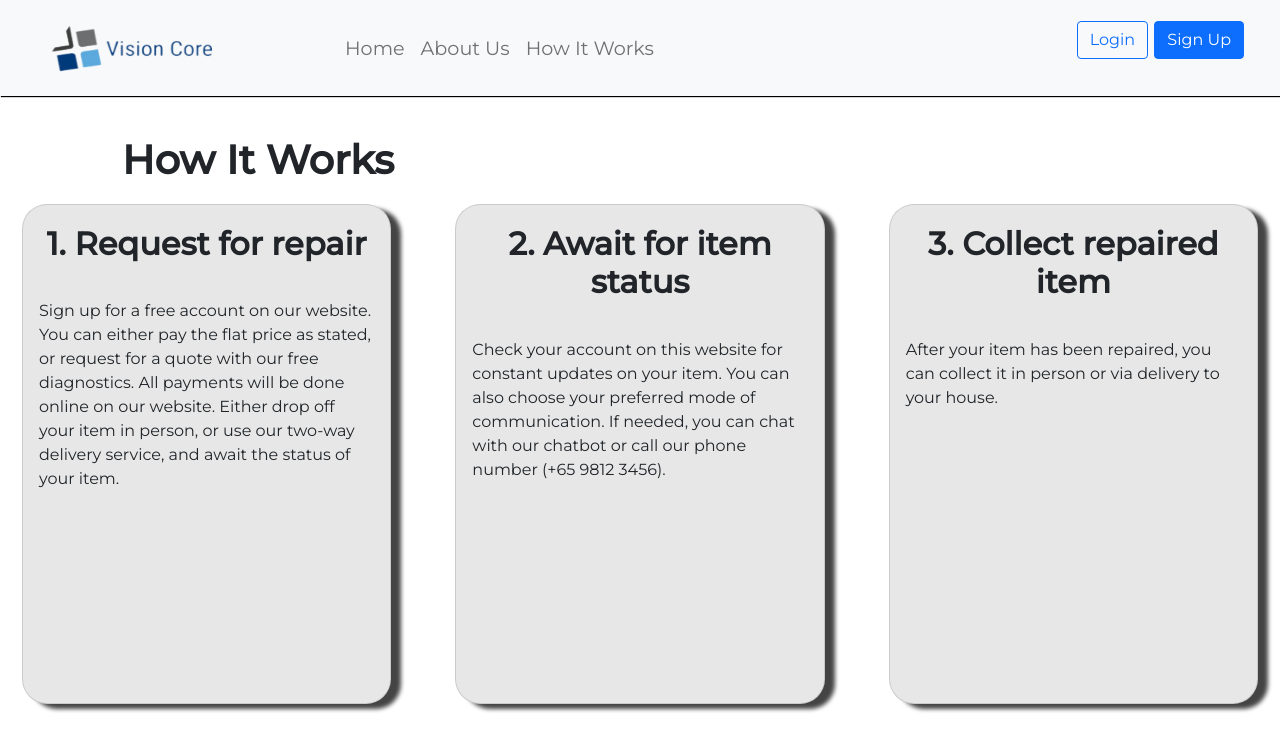
After one commit to sunshinefactoryyy/app-security-proj, a Flask app: template templates/workflow.html in a window 1280 px wide. The commit adds this page. Shown: the top 751 px of the page. Run offline with Flask 2, Linux system fonts and the light colour scheme; the template is opened without the code that fills it, so the values that code supplies are empty; style sheets or scripts are compiled from the project's sources; some libraries are stand-ins or nearby versions.

Commit message:
created workflow.html and added more hover effects for social media icons in home.html

```diff
--- a/server.py
+++ b/server.py
@@ -16,7 +16,7 @@ def about():
 
 @app.route('/faq')
 def faq():
-    return render_template('faq.html', title='FAQ')
+    return render_template('workflow.html', title='Workflow')
 
 
 @app.route('/login')
--- a/static/styles/Global.css
+++ b/static/styles/Global.css
@@ -356,4 +398,59 @@ nav .container-fluid .btn-container .btn-primary:hover .sign-up {
   background: #fff;
   color: #05a;
 }
+
+/*Workflow.html*/
+.workflow {
+  margin: 40px 10px 0 10px;
+}
+
+.workflow .workflow-title {
+  font-weight: bolder;
+  margin-left: 100px;
+}
+
+.workflow .workflow-content {
+  display: -webkit-box;
+  display: -ms-flexbox;
+  display: flex;
+  -ms-flex-preferred-size: 100%;
+      flex-basis: 100%;
+  -webkit-box-pack: center;
+      -ms-flex-pack: center;
+          justify-content: center;
+  -webkit-box-align: center;
+      -ms-flex-align: center;
+          align-items: center;
+  margin-top: 20px;
+  -webkit-column-gap: 4em;
+          column-gap: 4em;
+}
+
+.workflow .workflow-content .card > * {
+  margin: 20px auto 0 auto;
+}
+
+.workflow .workflow-content .card:hover {
+  -webkit-transform: translate(0, -15px);
+          transform: translate(0, -15px);
+  -webkit-transition: 0.2s;
+  transition: 0.2s;
+}
+
+.workflow .workflow-content .card {
+  height: 500px;
+  width: 388px;
+  background-color: #e7e7e7;
+  border-radius: 25px;
+  -webkit-filter: drop-shadow(10px 5px 2px #444444);
+          filter: drop-shadow(10px 5px 2px #444444);
+  -webkit-transition: 0.2s;
+  transition: 0.2s;
+}
+
+.workflow .workflow-content .card h2 {
+  font-weight: bold;
+  font-size: 2em;
+  text-align: center;
+}
 /*# sourceMappingURL=Global.css.map */
--- a/static/styles/Global.scss
+++ b/static/styles/Global.scss
@@ -305,3 +335,46 @@ nav {
     }
   }
 }
+
+/*Workflow.html*/
+.workflow {
+  margin: 40px 10px 0 10px;
+
+  .workflow-title {
+    font-weight: bolder;
+    margin-left: 100px;
+  }
+
+  .workflow-content {
+    display: flex;
+    flex-basis: 100%;
+    justify-content: center;
+    align-items: center;
+    margin-top: 20px;
+    column-gap: 4em;
+
+    .card > * {
+      margin: 20px auto 0 auto;
+    }
+
+    .card:hover {
+      transform: translate(0, -15px);
+      transition: 0.2s;
+    }
+
+    .card {
+      height: 500px;
+      width: 388px;
+      background-color: rgb(231, 231, 231);
+      border-radius: 25px;
+      filter: drop-shadow(10px 5px 2px rgb(68, 68, 68));
+      transition: 0.2s;
+
+      h2 {
+        font-weight: bold;
+        font-size: 2em;
+        text-align: center;
+      }
+    }
+  }
+}
--- a/templates/home.html
+++ b/templates/home.html
@@ -65,17 +65,23 @@
         </ul><!--col-left-->
 
         <ul class="col-right">
+            <div class="link">
                 <a href="#" class="list-item">
                     <i class="bi bi-facebook"></i>
                 </a><!--list-item-->
+            </div><!--link1-->
 
+            <div class="link">
                 <a href="#" class="list-item">
                     <i class="bi bi-instagram"></i>
                 </a><!--list-item-->
+            </div><!--link2-->
 
+            <div class="link">
                 <a href="#" class="list-item">
                     <i class="bi bi-linkedin"></i>
                 </a><!--list-item-->
+            </div><!--link3-->
         </ul><!--col-right-->
     </div><!--links-->
 
--- /dev/null
+++ b/templates/workflow.html
@@ -0,0 +1,40 @@
+{% extends "base.html" %}
+
+{% block content %}
+<section class="workflow">
+    <h1 class="workflow-title">How It Works</h1>
+
+    <div class="workflow-content">
+
+        <div class="card request">
+            <h2 class="card-title display-6">1. Request for repair</h2>
+            <div class="card-body">
+                <p class="card-text">Sign up for a free account on our website. You can either pay the flat price as stated, or request for a quote with our free diagnostics.
+                    All payments will be done online on our website. Either drop off your item in person, or use our two-way delivery service,  and await the status of your item.
+                </p><!--card-text-->
+            </div><!--card-body-->
+        </div><!--step request-->
+
+        <div class="card status">
+            <h2 class="card-title display-6">2. Await for item status</h2>
+            <div class="card-body">
+                <p class="card-text">
+                    Check your account on this website for constant updates on your item. You can also choose your preferred mode of communication. If needed, you can chat with our chatbot or call our phone number (+65 9812 3456).
+                </p><!--card-text-->
+            </div><!--card-body-->
+        </div><!--step status-->
+
+        <div class="card collect">
+            <h2 class="card-title display-6">3. Collect repaired item</h2>
+            <div class="card-body">
+                <p class="card-text">
+                    After your item has been repaired, you can collect it in person or via delivery to your house.
+                </p><!--card-text-->
+            </div><!--card-body-->
+        </div><!--step collect-->
+
+    </div><!--workflow-content-->
+</section>
+
+
+{% endblock %}
```
Also changed, not shown: other parts of static/styles/Global.css (+59 -17 lines), other parts of static/styles/Global.scss (+49 -19 lines), 1 other file. Lines whose indentation alone changed are shown as unchanged.
